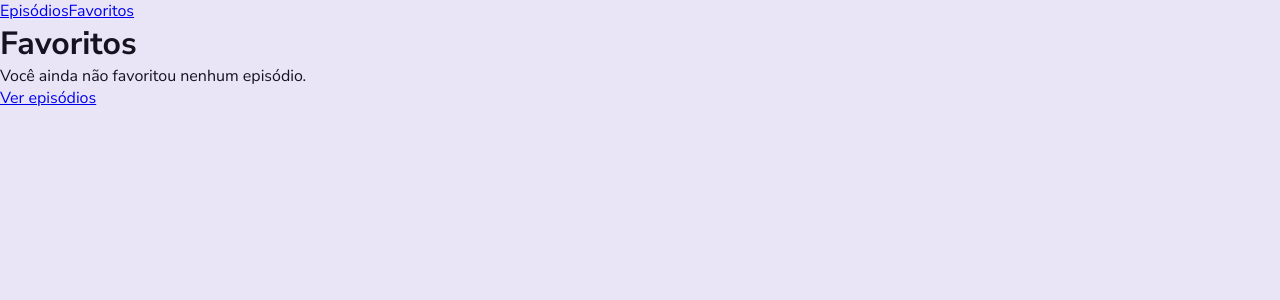
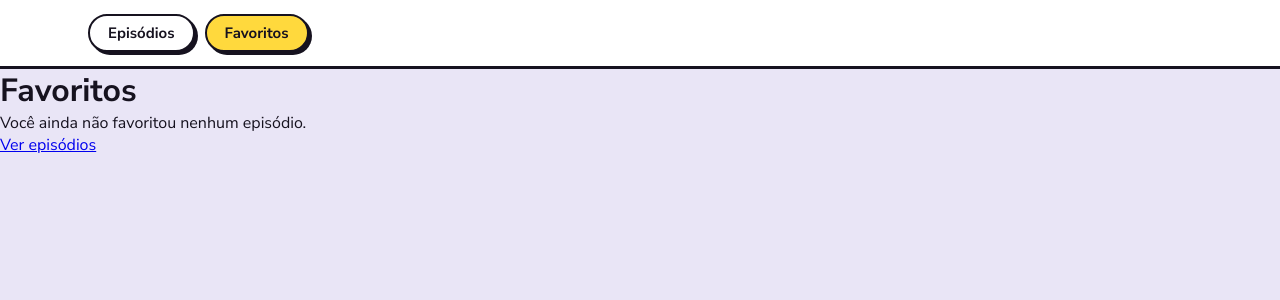
Before and after one commit to jamelsalah/azs-web-rickandmorty, a React (Vite) app: page /favoritos in a window 1280 px wide. Shown: the top 300 px of the page. Built offline with nearby package versions, Linux system fonts and the light colour scheme.

Commit message:
style: estiliza a barra de navegacao

```diff
--- /dev/null
+++ b/src/components/NavBar.module.css
@@ -0,0 +1,48 @@
+.nav {
+  /* Barra fixada visualmente no topo, separada do conteúdo por um traço grosso. */
+  background-color: var(--color-card);
+  border-bottom: 3px solid var(--color-ink);
+}
+
+/* Alinha os links ao mesmo container das páginas (72rem, padding lateral 24px). */
+.inner {
+  display: flex;
+  gap: 10px;
+  max-width: 72rem;
+  margin-inline: auto;
+  padding: 14px 24px;
+}
+
+/* Cada aba é uma pílula, na mesma linguagem dos outros elementos. */
+.link {
+  padding: 7px 18px;
+  background-color: var(--color-card);
+  border: 2.5px solid var(--color-ink);
+  border-radius: 999px;
+  box-shadow: 3px 3px 0 var(--color-ink);
+  color: inherit;
+  font-size: 0.9375rem;
+  font-weight: 700;
+  text-decoration: none;
+  transition:
+    translate 120ms,
+    box-shadow 120ms,
+    background-color 120ms;
+}
+
+@media (hover: hover) {
+  .link:hover {
+    translate: -2px -2px;
+    box-shadow: 5px 5px 0 var(--color-ink);
+  }
+}
+
+.link:active {
+  translate: 0 0;
+  box-shadow: 1px 1px 0 var(--color-ink);
+}
+
+/* Aba atual: preenchida com o amarelo de destaque. */
+.active {
+  background-color: var(--color-blip);
+}
--- a/src/components/NavBar.tsx
+++ b/src/components/NavBar.tsx
@@ -1,14 +1,27 @@
 import { NavLink } from 'react-router-dom'
+
+import styles from './NavBar.module.css'
+
+// O NavLink entrega { isActive }; devolvo a classe conforme a aba atual.
+// if/else (não ternário) para seguir o padrão do projeto.
+function navLinkClass({ isActive }: { isActive: boolean }) {
+  if (isActive) {
+    return `${styles.link} ${styles.active}`
+  }
+  return styles.link
+}
 
 export function NavBar() {
   return (
-    <nav>
-      <NavLink to="/" end>
-        Episódios
-      </NavLink>
-      <NavLink to="/favoritos">
-        Favoritos
-      </NavLink>
+    <nav className={styles.nav}>
+      <div className={styles.inner}>
+        <NavLink to="/" end className={navLinkClass}>
+          Episódios
+        </NavLink>
+        <NavLink to="/favoritos" className={navLinkClass}>
+          Favoritos
+        </NavLink>
+      </div>
     </nav>
   )
 }
```
